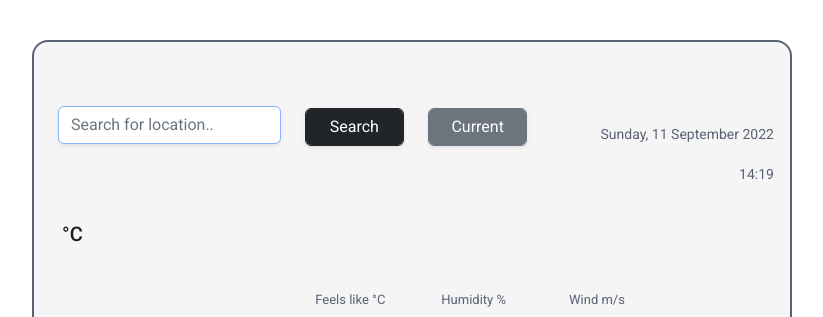
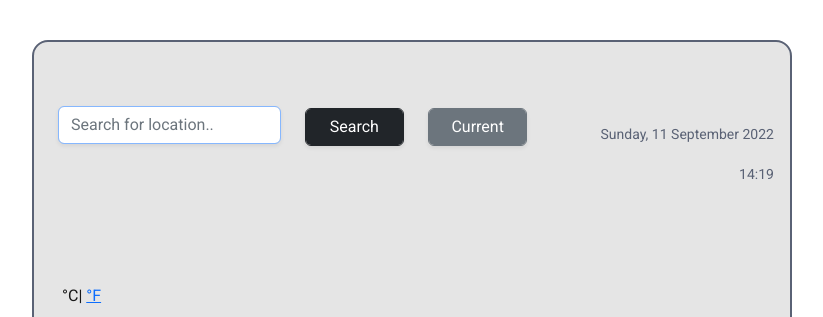
Before and after one commit to AnnaIermakova/SheCodes-WeatherApp, a plain HTML site: page index.html in a window 1280 px wide. Shown: the top 317 px of the page, without its empty margins (8-831 px from the left). Drawn offline with nearby package versions, Linux system fonts and the light colour scheme; no server answers.

Commit message:
Added relevent weather icon

```diff
--- a/index.html
+++ b/index.html
@@ -64,8 +64,11 @@
       </header>
       <main>
         <h1>
+
           <span id="city"></span>
-           <span id="temperature"></span><span class="units">°C</span> </h1>
+          <div class="clearfix"><img src="" alt="" id="icon"></div>
+           <div class="float-left"><span id="temperature"></span><span class="units">°C| <a href="#">°F</a></span>
+           </div> </h1>
 
         <div class="row additional-information">
           <div class="col-4"></div>
@@ -77,7 +80,7 @@
         <div class="row days-of-the-week">
           <div class="col-2">
             <h2>Tue</h2>
-            ☀️ <br />
+            <img src="" alt="weather-icon"> <br />
             <b>32°C</b> 18°C
           </div>
           <div class="col-2">
--- a/src/index.js
+++ b/src/index.js
@@ -44,6 +44,7 @@ let currentMonth = document.querySelector("#month");
 let currentYear = document.querySelector("#year");
 let currentHour = document.querySelector("#hour");
 let currentMinutes = document.querySelector("#minutes");
+let iconElement = document.querySelector("#icon");
 
 weekDay.innerHTML = `${day}`;
 currentDate.innerHTML = `${date}`;
@@ -51,7 +52,6 @@ currentMonth.innerHTML = `${month}`;
 currentYear.innerHTML = `${year}`;
 currentHour.innerHTML = `${hours}`;
 currentMinutes.innerHTML = `${minutes}`;
-//2 change city when searching //Week 5
 
 // Show temperature in the city which is being searched
 
@@ -82,6 +82,11 @@ function displayWeatherConditions(response) {
   );
   document.querySelector("#weather-description").innerHTML =
     response.data.weather[0].description;
+  iconElement.setAttribute(
+    "src",
+    `http://openweathermap.org/img/wn/${response.data.weather[0].icon}@2x.png`
+  );
+  iconElement.setAttribute("alt", response.data.weather[0].description);
 }
 
 let searchForm = document.querySelector("#search-form");
--- a/src/styles.css
+++ b/src/styles.css
@@ -19,6 +19,7 @@ h2 {
 h1 {
   line-height: 64px;
   display: inline;
+  position: relative;
 }
 
 input {
@@ -43,6 +44,7 @@ link {
   list-style-type: none;
   margin-top: 8px;
   text-align: right;
+  padding: 0;
 }
 .days-of-the-week .col-2 {
   padding: 4px 0 4px 0;
@@ -69,7 +71,7 @@ link {
   margin-left: 40px;
 }
 .main-container {
-  background-color: rgb(245, 245, 245);
+  background-color: rgba(128, 128, 128, 0.204);
   border: 2px solid #5a6275;
   border-radius: 16px;
   display: block;
@@ -94,9 +96,10 @@ link {
   position: relative;
   margin-left: 16px;
   text-decoration: none;
-  top: -14px;
+  top: -18px;
   left: -8px;
-  font-size: 20px;
+  font-size: 16px;
+  font-weight: 400;
 }
 #weather-description {
   text-transform: capitalize;
```
